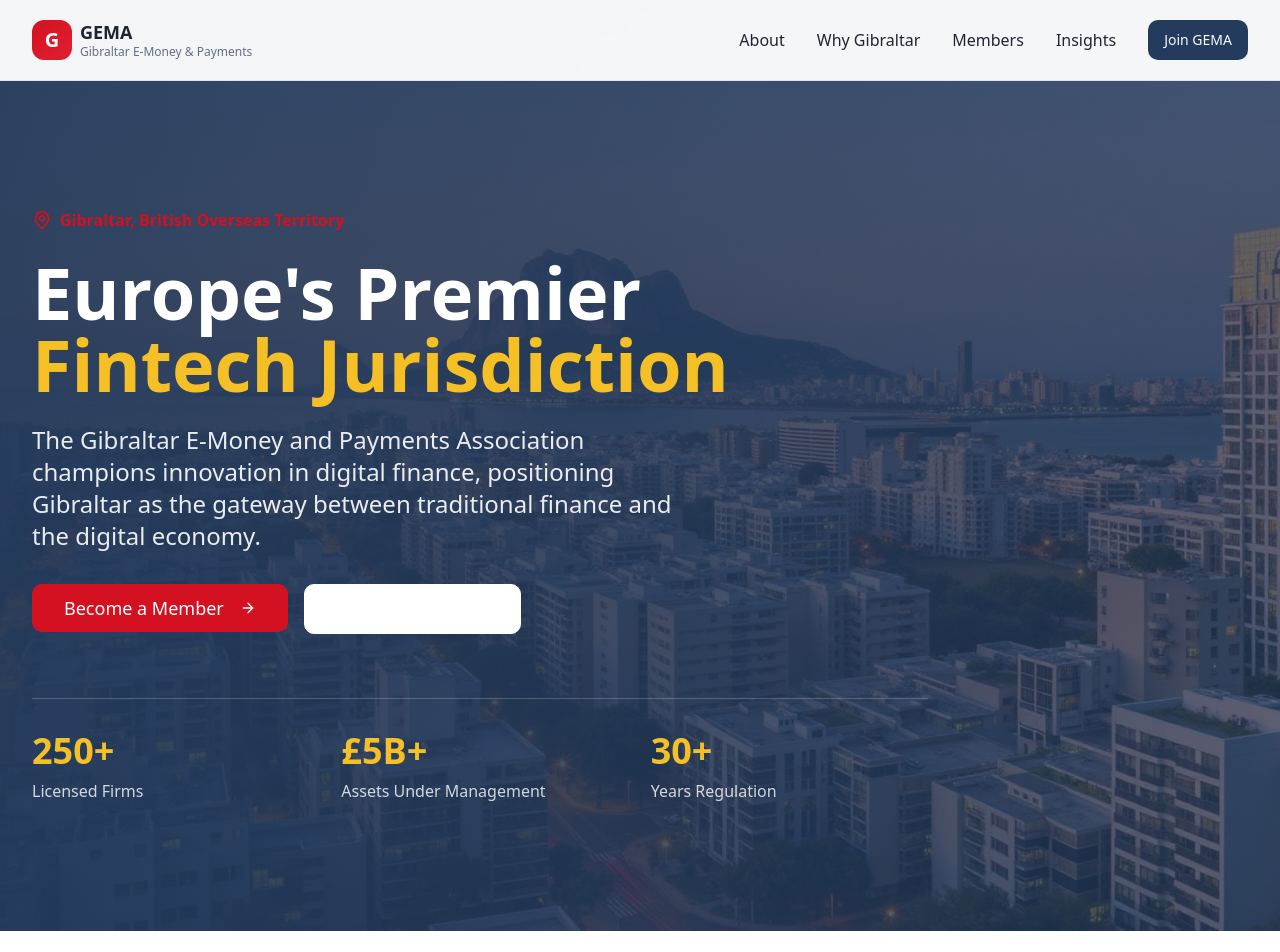
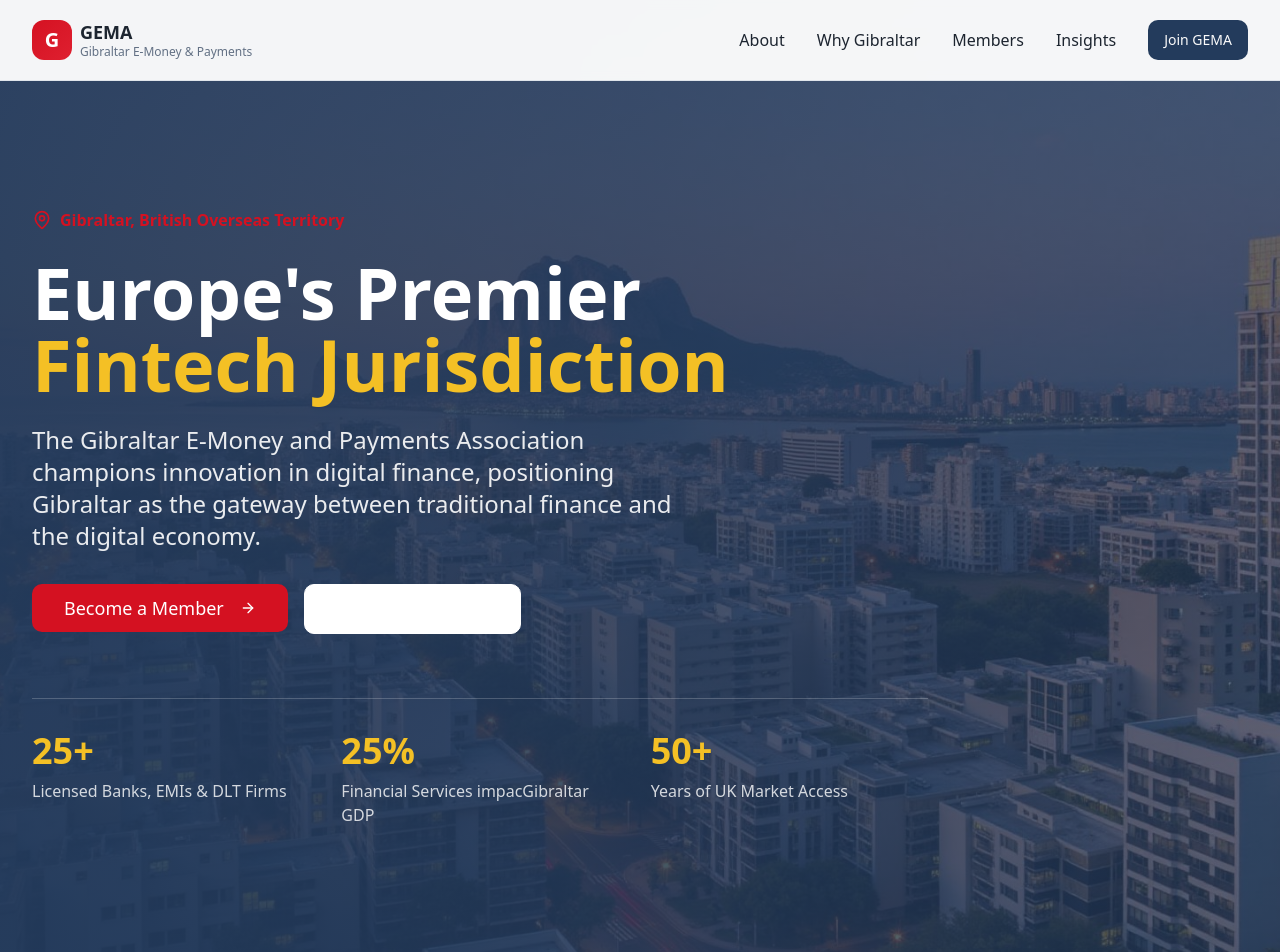
Before and after one commit to peterhowitt-ramparts/gibraltar-payments, a React (Vite) app: page / in a window 1280 px wide. Shown: the top 952 px of the page. Built offline with nearby package versions, Linux system fonts and the light colour scheme; the HTML template or start-up script is replaced by a standard one.

Commit message:
Visual edit in Lovable

```diff
--- a/src/components/Hero.tsx
+++ b/src/components/Hero.tsx
@@ -1,18 +1,13 @@
 import { Button } from "@/components/ui/button";
 import { ArrowRight, MapPin } from "lucide-react";
 import heroImage from "@/assets/gibraltar-hero.jpg";
-
 const Hero = () => {
-  return (
-    <section className="relative min-h-screen flex items-center justify-center overflow-hidden">
-      <div
-        className="absolute inset-0 z-0"
-        style={{
-          backgroundImage: `url(${heroImage})`,
-          backgroundSize: 'cover',
-          backgroundPosition: 'center',
-        }}
-      >
+  return <section className="relative min-h-screen flex items-center justify-center overflow-hidden">
+      <div className="absolute inset-0 z-0" style={{
+      backgroundImage: `url(${heroImage})`,
+      backgroundSize: 'cover',
+      backgroundPosition: 'center'
+    }}>
         <div className="absolute inset-0 bg-gradient-to-r from-primary/95 via-primary/85 to-primary/70" />
       </div>
 
@@ -34,40 +29,31 @@ const Hero = () => {
           </p>
 
           <div className="flex flex-col sm:flex-row gap-4">
-            <Button
-              size="lg"
-              className="bg-accent hover:bg-accent/90 text-white text-lg px-8 py-6"
-            >
+            <Button size="lg" className="bg-accent hover:bg-accent/90 text-white text-lg px-8 py-6">
               Become a Member
               <ArrowRight className="ml-2 h-5 w-5" />
             </Button>
-            <Button
-              size="lg"
-              variant="outline"
-              className="border-white text-white hover:bg-white hover:text-primary text-lg px-8 py-6"
-            >
+            <Button size="lg" variant="outline" className="border-white text-white hover:bg-white hover:text-primary text-lg px-8 py-6">
               Discover Gibraltar
             </Button>
           </div>
 
           <div className="grid grid-cols-3 gap-8 mt-16 pt-8 border-t border-white/20">
             <div>
-              <div className="text-4xl font-bold text-gold mb-2">250+</div>
-              <div className="text-white/80">Licensed Firms</div>
+              <div className="text-4xl font-bold text-gold mb-2">25+</div>
+              <div className="text-white/80">Licensed Banks, EMIs & DLT Firms</div>
             </div>
             <div>
-              <div className="text-4xl font-bold text-gold mb-2">£5B+</div>
-              <div className="text-white/80">Assets Under Management</div>
+              <div className="text-4xl font-bold text-gold mb-2">25%</div>
+              <div className="text-white/80">Financial Services impacGibraltar GDP</div>
             </div>
             <div>
-              <div className="text-4xl font-bold text-gold mb-2">30+</div>
-              <div className="text-white/80">Years Regulation</div>
+              <div className="text-4xl font-bold text-gold mb-2">50+</div>
+              <div className="text-white/80">Years of UK Market Access</div>
             </div>
           </div>
         </div>
       </div>
-    </section>
-  );
+    </section>;
 };
-
 export default Hero;
```
